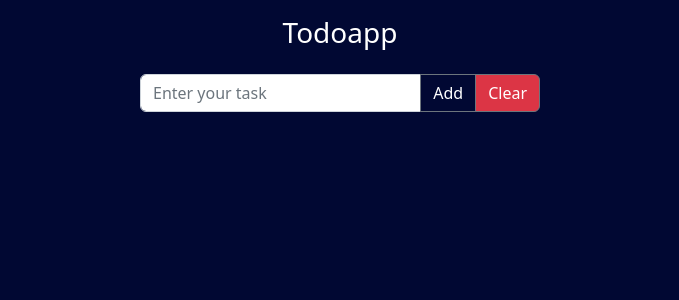
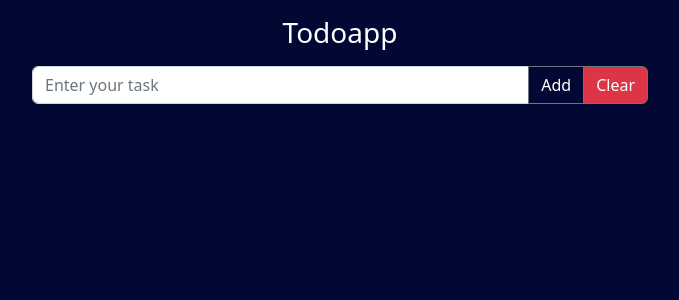
Before and after one commit to Aadishbansal/Todoapp, a React (Create React App) app: page / in a window 1280 px wide. Shown: the top 300 px of the page, without its empty margins (300-979 px from the left). Built offline with nearby package versions, Linux system fonts and the light colour scheme.

Commit message:
improved-design

```diff
--- a/src/App.js
+++ b/src/App.js
@@ -2,7 +2,6 @@ import Todo from "./Component/Todo";
 function App() {
   return (
     <>
-      {/* <TodoSecond /> */}
       <Todo />
     </>
   );
--- a/src/Component/Display.jsx
+++ b/src/Component/Display.jsx
@@ -15,9 +15,8 @@ function Display(props) {
     props.handleEdit(e);
   };
   return (
-    <>
     <div
-        className=" container d-flex flex-column overflow-auto"
+      className="container overflow-auto "
       style={{ maxHeight: "541px", width: "25em" }}
     >
       {props.todoList.length > 0
@@ -80,8 +79,6 @@ function Display(props) {
           })
         : ""}
     </div>
-      {/* <Display/> */}
-    </>
   );
 }
 export { Display };
--- a/src/Component/TodoItem.jsx
+++ b/src/Component/TodoItem.jsx
@@ -40,8 +40,8 @@ class TodoItem extends React.Component {
       let id;
       this.state.todoList.length === 0
         ? (id = 0)
-        : // : (id = this.state.todoList[this.state.todoList.length - 1].id + 1);
-          (id = this.state.todoList[this.state.todoList.length - 1].id + 1);
+        : (id = this.state.todoList[this.state.todoList.length - 1].id + 1);
+      // : (id = this.state.todoList[this.state.todoList.length - 1].id + 1);
       const newTodo = {
         id: id,
         data: this.state.task,
@@ -101,10 +101,11 @@ class TodoItem extends React.Component {
   render() {
     const input = (
       <>
-        <div className=" text-center my-3">
-          <h3 className="text-white ">Todoapp</h3>
-        </div>
-        <div className=" mt-4 mx-auto " style={{ width: "25em" }}>
+        <h3 className=" text-center my-3 text-white ">Todoapp</h3>
+        <div className="container-fluid">
+          <div className="row  justify-content-center">
+            <div className="col-10 col-lg-6">
+              {" "}
               <form
                 action=""
                 className="input-group mb-3"
@@ -139,6 +140,43 @@ class TodoItem extends React.Component {
                 </button>
               </form>
             </div>
+            {/* <div className=" col-10 col-lg-6 mt-4 mx-auto ">
+              <form
+                action=""
+                className="input-group mb-3"
+                onSubmit={this.handleAddTodo}
+              >
+                <input
+                  type="text"
+                  className="form-control"
+                  placeholder="Enter your task"
+                  value={this.state.task}
+                  onChange={this.dataChanged}
+                  aria-label="Enter your task"
+                />
+                <button
+                  className="btn btn-outline-secondary text-white"
+                  type="button"
+                  onClick={this.handleAddTodo}
+                >
+                  {
+                    this.state.update ? "Update" : "Add"
+                    //  ( <GrUpdate color="white" />
+                    // ) : (
+                    //   <GrAdd color="white" /> )
+                  }
+                </button>
+                <button
+                  className="btn btn-danger text-white btn-outline-secondary"
+                  type="button"
+                  onClick={this.handleClear}
+                >
+                  Clear
+                </button>
+              </form>
+            </div> */}
+          </div>
+        </div>
       </>
     );
     return (
```
Lines whose indentation alone changed are shown as unchanged.
